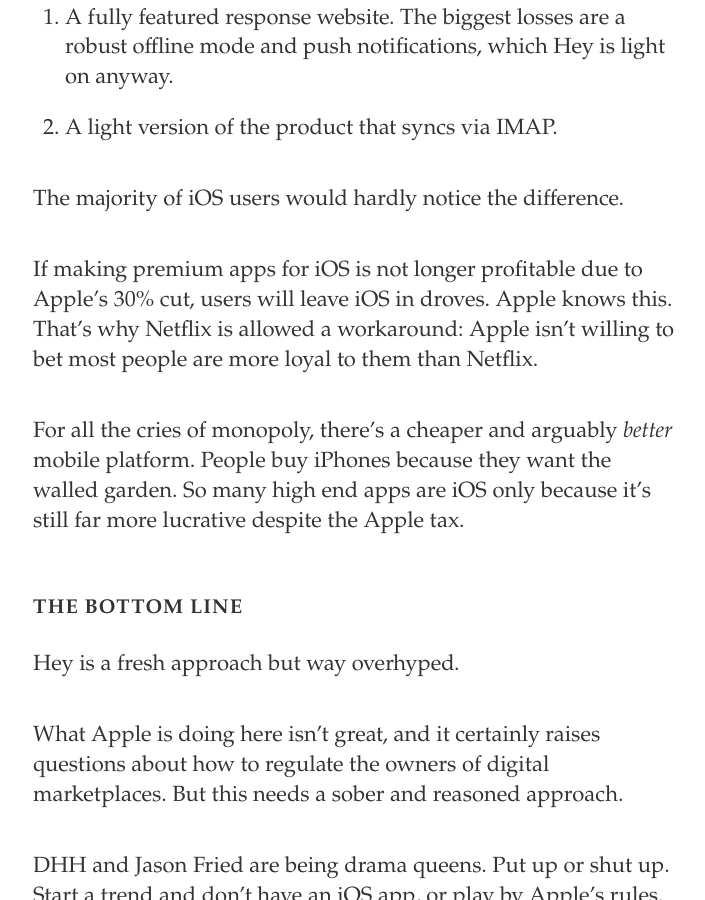
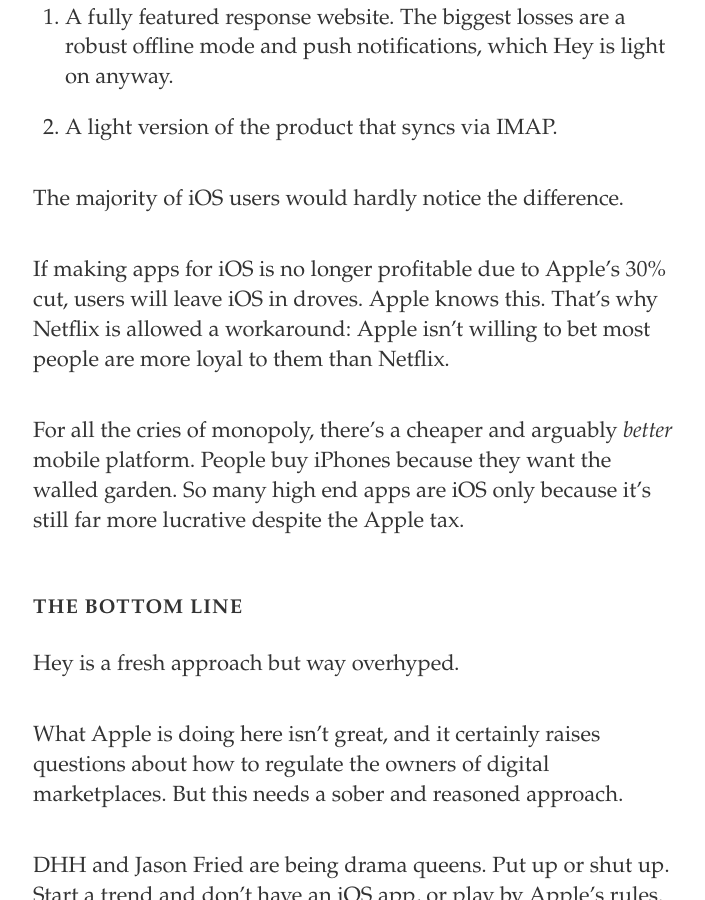
Before and after one commit to parcuri/derekkedziora.com, a Jekyll site: the page built from _posts/2020-06-17-hey-the-app-i-want-to-love.md, in a window 1280 px wide and 900 px high, scrolled down 2973 px. Shown: the whole window, without its empty margins (283-988 px from the left). Built offline with Jekyll 4.4.1, drawn with Linux system fonts in a browser that asks for light colours.

Commit message:
Update 2020-06-17-hey-the-app-i-want-to-love.md

```diff
--- a/_posts/2020-06-17-hey-the-app-i-want-to-love.md
+++ b/_posts/2020-06-17-hey-the-app-i-want-to-love.md
@@ -52,7 +52,7 @@
 
 The majority of iOS users would hardly notice the difference.
 
-If making premium apps for iOS is not longer profitable due to Apple's 30% cut, users will leave iOS in droves. Apple knows this. That's why Netflix is allowed a workaround: Apple isn't willing to bet most people are more loyal to them than Netflix.
+If making apps for iOS is no longer profitable due to Apple's 30% cut, users will leave iOS in droves. Apple knows this. That's why Netflix is allowed a workaround: Apple isn't willing to bet most people are more loyal to them than Netflix.
 
 For all the cries of monopoly, there's a cheaper and arguably *better* mobile platform. People buy iPhones because they want the walled garden. So many high end apps are iOS only because it's still far more lucrative despite the Apple tax.
 
```
